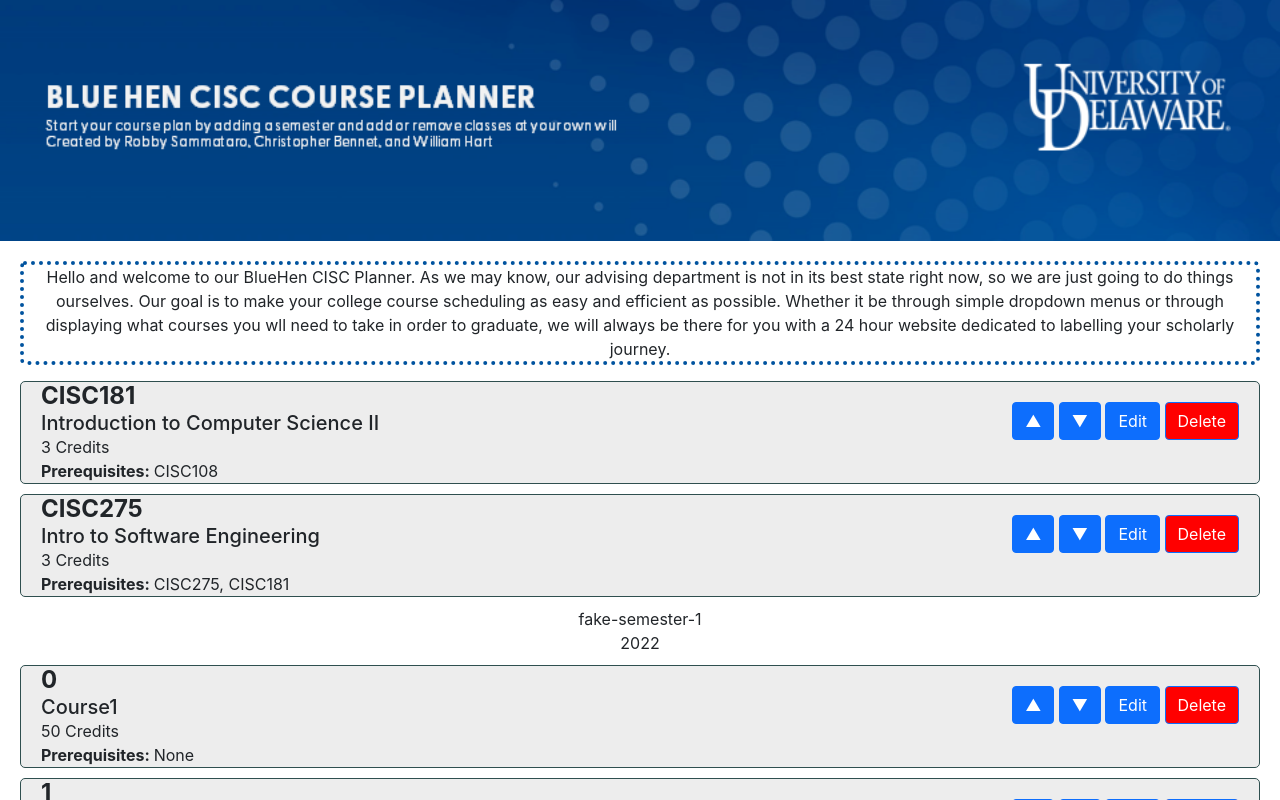
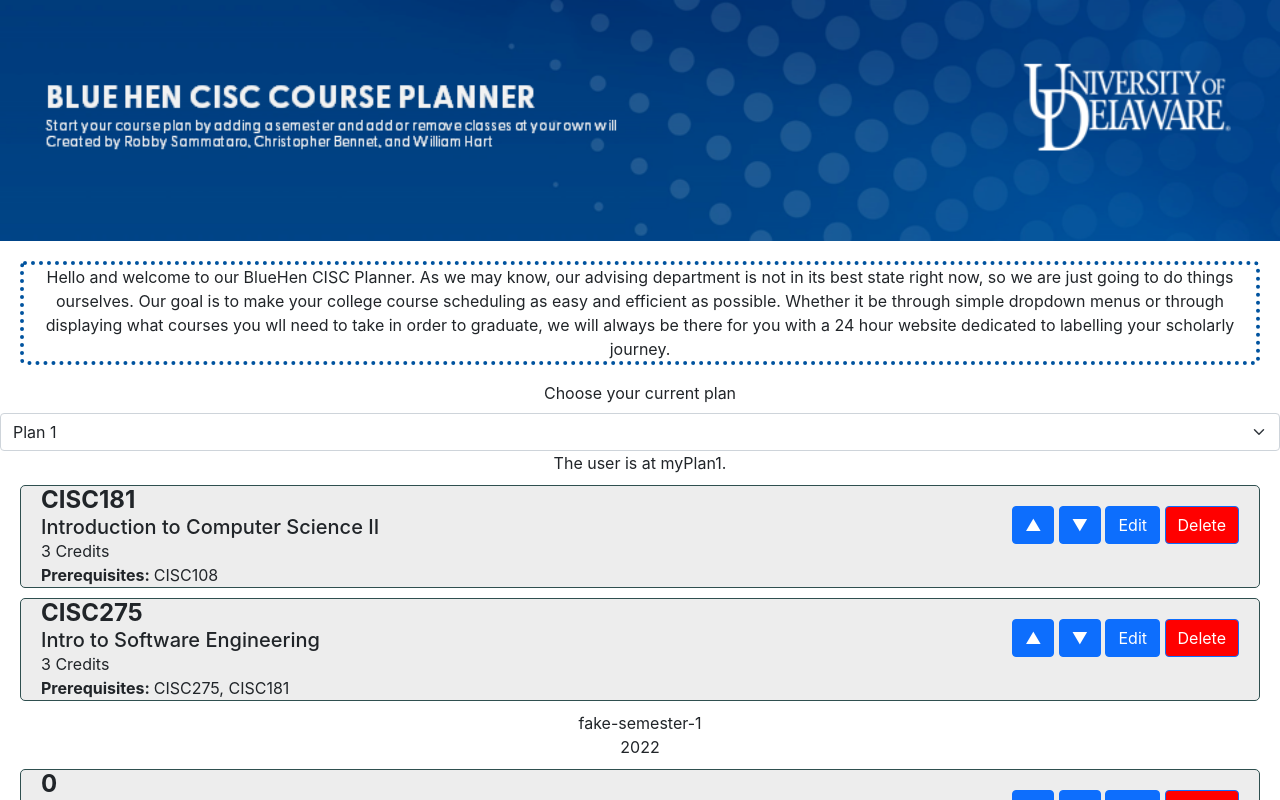
Before and after one commit to UD-CISC275-S22/cis-scheduler-team-16, a React (Create React App) app: page / in a window 1280 px wide. Shown: the top 800 px of the page. Built offline with nearby package versions, Linux system fonts and the light colour scheme.

Commit message:
Working on Plan Viewer

```diff
--- a/package.json
+++ b/package.json
@@ -11,6 +11,7 @@
         "@types/node": "^16.11.21",
         "@types/react": "^17.0.38",
         "@types/react-dom": "^17.0.11",
+        "immer": "^9.0.12",
         "react": "^17.0.2",
         "react-bootstrap": "^2.1.1",
         "react-dom": "^17.0.2",
--- a/src/App.tsx
+++ b/src/App.tsx
@@ -4,6 +4,7 @@
 import { CourseViewer } from "./components/CourseViewer";
 import headerImage from "./media/banner.png";
 import { SemesterViewer } from "./components/SemesterViewer";
+import { PlanViewer } from "./components/PlanViewer";
 import { Semester } from "./templates/semester";
 import semesterList from "./templates/Semesters.json";
 
@@ -48,11 +49,12 @@
                 graduate, we will always be there for you with a 24 hour website
                 dedicated to labelling your scholarly journey.
             </p>
+            <PlanViewer></PlanViewer>
             <CourseViewer course={myCourse1}></CourseViewer>
             <CourseViewer course={myCourse}></CourseViewer>
             <div>
-                {semesterList.map((semester: Semester) => (
-                    <div key={Date.now()}>
+                {semesterList.map((semester: Semester, ind: number) => (
+                    <div key={ind}>
                         {" "}
                         {/*Our semester type doesnt have an ID, so I think this should suffice for now.. */}
                         <SemesterViewer semester={semester}></SemesterViewer>
--- /dev/null
+++ b/src/components/PlanViewer.tsx
@@ -0,0 +1,57 @@
+import React, { useState } from "react";
+import { Button, Col, Row, Form } from "react-bootstrap";
+import { Course } from "../templates/course";
+import { Semester } from "../templates/semester";
+import { CourseViewer } from "./CourseViewer";
+import { SemesterViewer } from "./SemesterViewer";
+import { Plan } from "../templates/plan";
+import semesterList from "../templates/Semesters.json";
+
+export function PlanViewer(): JSX.Element {
+    const plans: Plan[] = [
+        {
+            name: "myPlan1",
+            id: "0",
+            semesters: []
+        },
+        {
+            name: "myPlan2",
+            id: "1",
+            semesters: []
+        },
+        {
+            name: "myPlan3",
+            id: "2",
+            semesters: []
+        }
+    ];
+
+    // This is the State
+    const [allPlans, setAllPlans] = useState<Plan[]>(plans);
+    const [curPlan, setCurPlan] = useState<Plan>(allPlans[0]);
+
+    //This is the Control
+
+    function updatePlan(event: React.ChangeEvent<HTMLSelectElement>) {
+        //console.log("setting plan to : ", allPlans[+event.target.value]);
+        setCurPlan(allPlans[+event.target.value]); //CONVERT STRING TO NUMBER (INDEX)
+    }
+
+    // This is the View
+    return (
+        <div>
+            <Form.Group controlId="userPlan">
+                <Form.Label>Choose your current plan</Form.Label>
+                <Form.Select value={curPlan.id} onChange={updatePlan}>
+                    <option value="0">Plan 1</option>
+                    <option value="1">Plan 2</option>
+                    <option value="2">Plan 3</option>
+                </Form.Select>
+            </Form.Group>
+            {curPlan.semesters.map((eachSemester: Semester, ind: number) => {
+                return <SemesterViewer semester={eachSemester} key={ind} />;
+            })}
+            The user is at <>{curPlan.name}</>.
+        </div>
+    );
+}
--- a/src/components/SemesterViewer.tsx
+++ b/src/components/SemesterViewer.tsx
@@ -4,11 +4,12 @@
 import { CourseViewer } from "../components/CourseViewer";
 import { Course } from "../templates/course";
 
-export function SemesterViewer({
-    semester
-}: {
-    semester: Semester;
-}): JSX.Element {
+export const SemesterViewer = ({ semester }: { semester: Semester }) => {
+    // export function SemesterViewer({
+    //     semester
+    // }: {
+    //     semester: Semester;
+    // }): JSX.Element {
     //State View
 
     //Component View
@@ -30,4 +31,4 @@
             </div>
         </div>
     );
-}
+};
--- /dev/null
+++ b/src/templates/plan.ts
@@ -0,0 +1,7 @@
+import { Semester } from "./semester";
+
+export interface Plan {
+    name: string;
+    id: string;
+    semesters: Semester[];
+}
```
Also changed, not shown: 1 other file (tests, documents, lock files or other folders).
